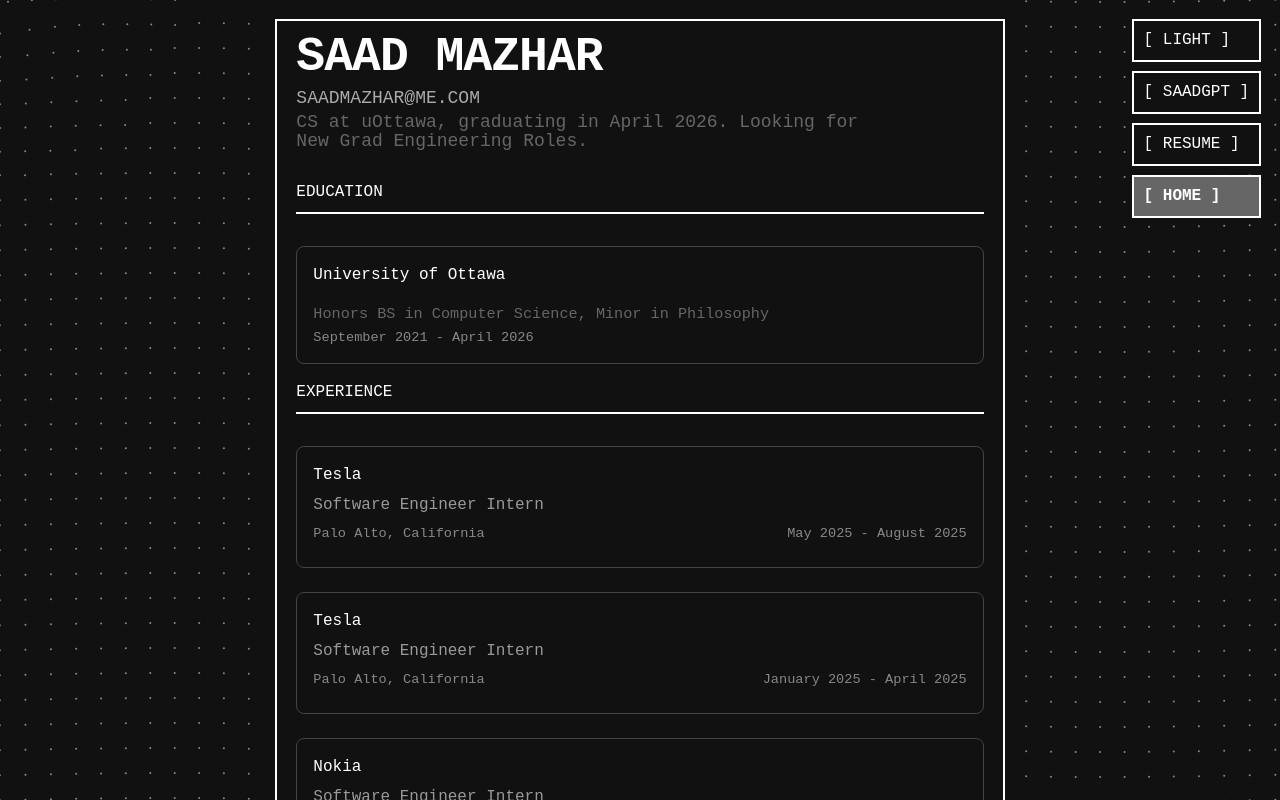
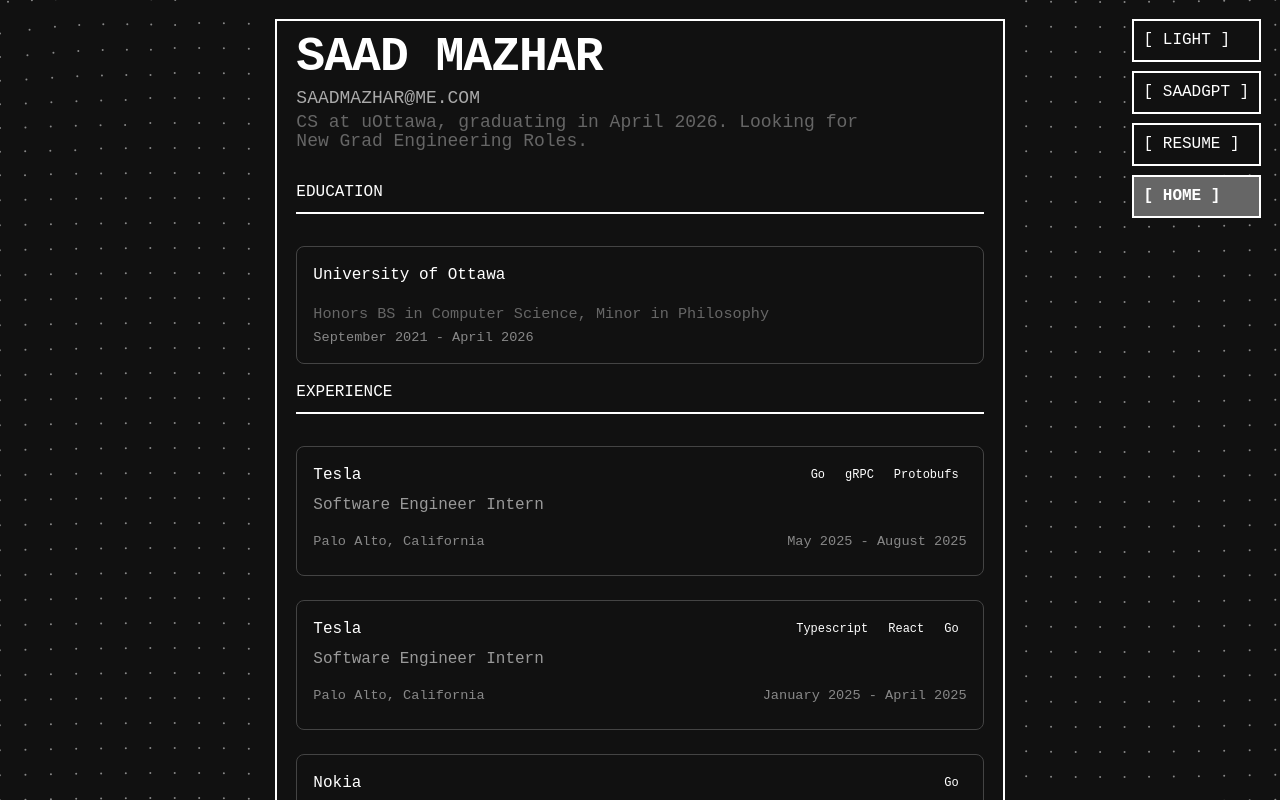
Before and after one commit to notsaad/site, a React (Create React App) app: page / in a window 1280 px wide. Shown: the top 800 px of the page. Built offline with nearby package versions, Linux system fonts and the light colour scheme; a web font is replaced by a local one.

Commit message:
added tech stack to experience
Signed-off-by: notsaad <saadmazharr@gmail.com>

```diff
--- a/src/App.tsx
+++ b/src/App.tsx
@@ -59,6 +59,7 @@ const experiences = [
     title: "Software Engineer Intern",
     location: "Palo Alto, California",
     period: "May 2025 - August 2025",
+    tech: ["Go", "gRPC", "Protobufs"],
     description: [
       "Deployed an internal AI Agent with multi-tool calling capabilities.",
       "Engineered AI LLM integrations and tooling into existing internal workflows.",
@@ -70,6 +71,7 @@ const experiences = [
     title: "Software Engineer Intern",
     location: "Palo Alto, California",
     period: "January 2025 - April 2025",
+    tech: ["Typescript", "React", "Go"],
     description: [
       "Worked full-stack on Tesla’s electrical distribution management system servicing 10,000+ engineers worldwide using Go, React TypeScript, GraphQL and Kubernetes.",
       "Leveraged goroutines and channels to implement concurrent data processing pipelines, significantly improving the throughput and responsiveness of backend services.",
@@ -81,6 +83,7 @@ const experiences = [
     title: "Software Engineer Intern",
     location: "Ottawa, Ontario",
     period: "May 2024 - August 2024",
+    tech: ["Go"],
     description: [
       "Created Go based CLI tools for network configuration management that automated previously manual processes.",
       "Helped maintain and improve network testbed infrastructure.",
@@ -91,6 +94,7 @@ const experiences = [
     title: "Software Engineer Intern",
     location: "Ottawa, Ontario",
     period: "September 2023 - December 2023",
+    tech: ["Go", "C"],
     description: [
       "Developed Go automation scripts to eliminate redundant In-Service-Software-Upgrade (ISSU) functions and structures.",
       "Streamlined codebase maintenance by automating the identification and removal of obsolete code structures.",
@@ -101,10 +105,11 @@ const experiences = [
     title: "Software Engineer Intern",
     location: "Ottawa, Ontario",
     period: "May 2023 - August 2023",
+    tech: ["C++", "Typescript", "React", "SQLite"],
     description: [
       "Designed and implemented a robust C++ enumeration system to efficiently translate hex codes into corresponding error messages, reducing error interpretation time by 90%.",
       "Optimized SQL database schema for parsed log data, resulting in a 50% improvement in query response times.",
-      "Created a RESTful API using Node.js to serve parsed error data to a Vue.js frontend, enabling real-time error monitoring and analysis.",
+      "Created a RESTful API using Typescript to serve parsed error data to a React frontend, enabling real-time error monitoring and analysis.",
     ],
   },
 ];
--- a/src/components/Experience.tsx
+++ b/src/components/Experience.tsx
@@ -1,6 +1,6 @@
-import React, { useState } from 'react';
-import styled from 'styled-components';
-import { Section, SectionTitle } from './Section';
+import React, { useState } from "react";
+import styled from "styled-components";
+import { Section, SectionTitle } from "./Section";
 
 const ExperienceList = styled.div`
   display: flex;
@@ -14,12 +14,40 @@ const ExperienceItem = styled.div`
   border: 1px solid #444444;
   border-radius: 8px;
   transition: all 0.2s ease;
+  position: relative;
 
   &:hover {
     border-color: #cccccc;
     cursor: pointer;
     transform: translateY(-2px);
   }
+`;
+
+const ExperienceHeader = styled.div`
+  display: flex;
+  justify-content: space-between;
+  align-items: flex-start;
+  margin-bottom: 0.5rem;
+`;
+
+const TitleSection = styled.div`
+  flex: 1;
+`;
+
+const TechStack = styled.div`
+  display: flex;
+  flex-wrap: wrap;
+  gap: 0.25rem;
+  align-items: flex-start;
+  max-width: 40%;
+  margin-top: 1rem;
+`;
+
+const TechBadge = styled.span`
+  padding: 0.2rem 0.5rem;
+  border-radius: 4px;
+  font-size: 0.75rem;
+  font-weight: 500;
 `;
 
 const CompanyName = styled.h3`
@@ -31,7 +59,7 @@ const JobTitle = styled.h4`
   font-size: 1.1rem;
   line-height: 0;
   color: #999;
-  margin-bottom: 0rem;
+  margin-bottom: 1rem;
 `;
 
 const LocationAndDate = styled.div`
@@ -59,6 +87,7 @@ interface ExperienceEntry {
   location: string;
   period: string;
   description: string[];
+  tech: string[];
 }
 
 interface ExperienceProps {
@@ -66,7 +95,7 @@ interface ExperienceProps {
 }
 
 const Experience: React.FC<ExperienceProps> = ({ experiences }) => {
-  const [selectedItem, setSelectedItem] = useState<number|null>(null);
+  const [selectedItem, setSelectedItem] = useState<number | null>(null);
 
   return (
     <Section>
@@ -76,26 +105,34 @@ const Experience: React.FC<ExperienceProps> = ({ experiences }) => {
           <ExperienceItem
             key={index}
             onClick={(e) => {
-                if (e.defaultPrevented){
+              if (e.defaultPrevented) {
                 return;
               }
-                if (index === selectedItem){
+              if (index === selectedItem) {
                 setSelectedItem(null);
               } else {
                 setSelectedItem(index);
               }
-              }
-            }
+            }}
           >
+            <ExperienceHeader>
+              <TitleSection>
                 <CompanyName>{entry.company}</CompanyName>
                 <JobTitle>{entry.title}</JobTitle>
+              </TitleSection>
+              <TechStack>
+                {entry.tech.map((technology, idx) => (
+                  <TechBadge key={idx}>{technology}</TechBadge>
+                ))}
+              </TechStack>
+            </ExperienceHeader>
             {selectedItem === index && (
               <Description>
                 {entry.description.map((point, idx) => (
                   <li
                     key={idx}
                     style={{
-                      margin: '0.5rem 1rem',
+                      margin: "0.5rem 1rem",
                     }}
                   >
                     {point}
```
Lines whose indentation alone changed are shown as unchanged.
